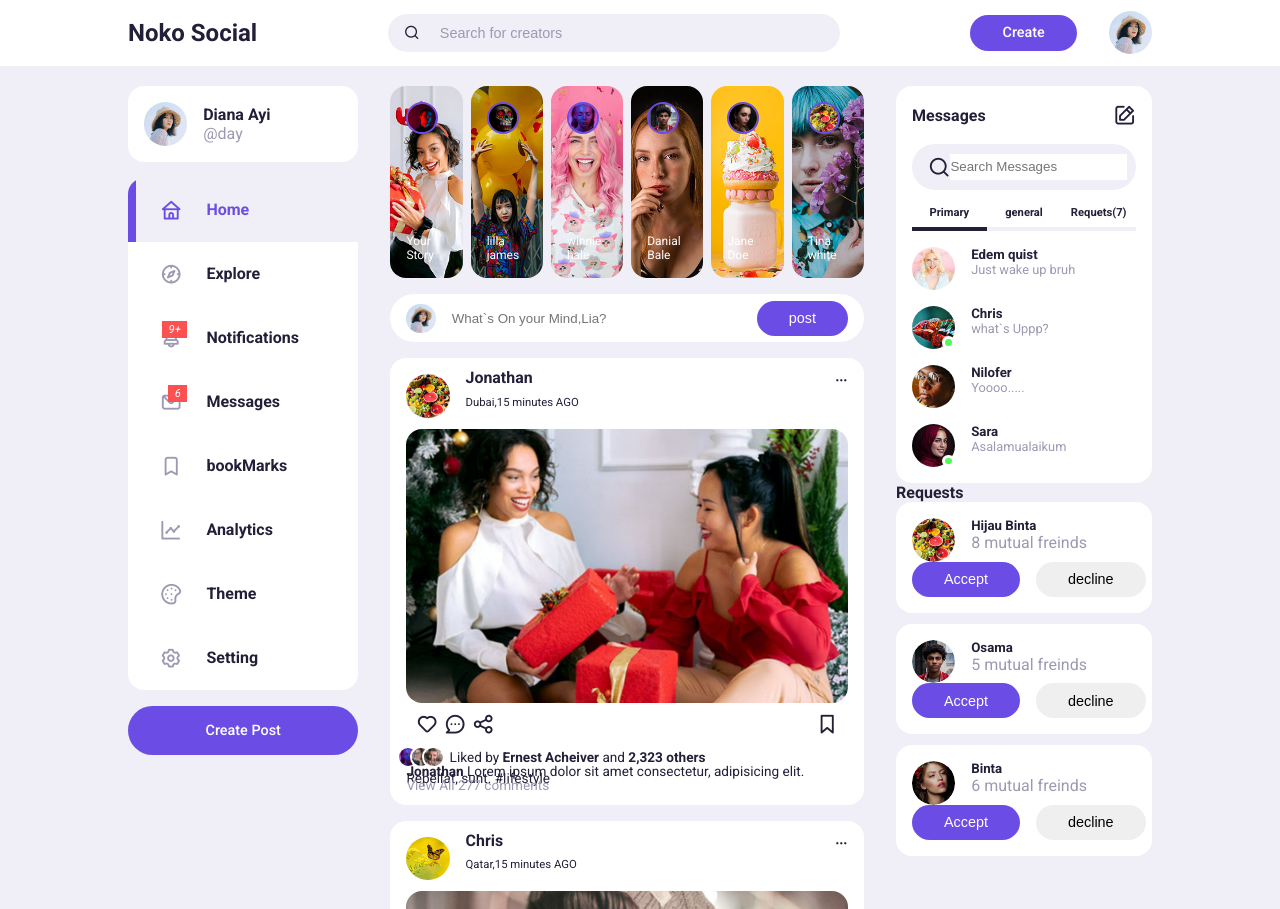
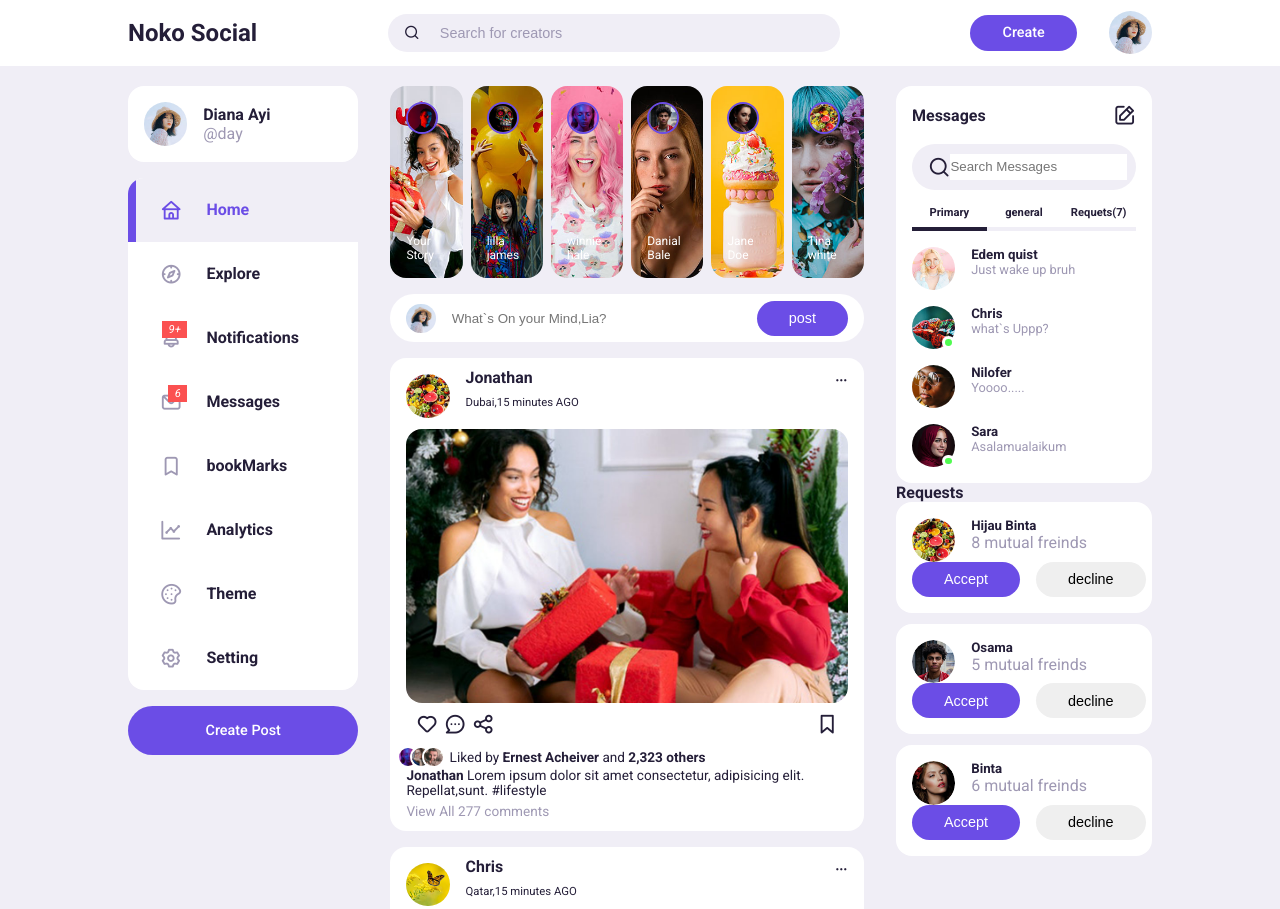
Before and after one commit to muhammadumarb/Social-Media-App, a plain HTML site: page index.html in a window 1280 px wide. Shown: the top 909 px of the page. Drawn offline with nearby package versions, Linux system fonts and the light colour scheme.

Commit message:
Update index.html,style.css

```diff
--- a/style.css
+++ b/style.css
@@ -443,6 +443,10 @@ main .container .left .profile {
 
 .middle .feed .feeds .liked-by .caption .para {
     margin-top: 5px;
+    margin-bottom: 30px;
+}
+.para{
+    line-height: 15px;
     margin-bottom: 10px;
 }
 
```
Also changed, not shown: index.html (+2 -2 lines).
